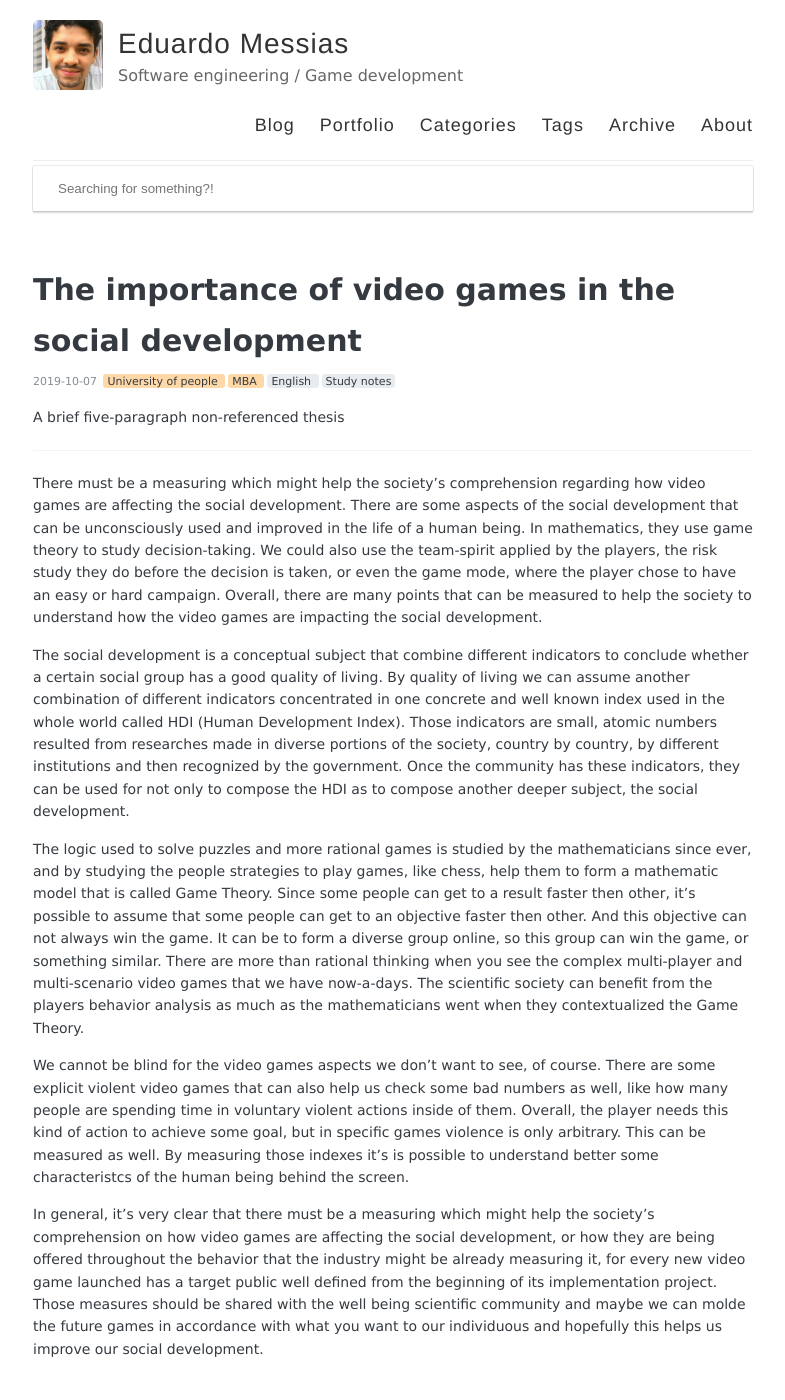
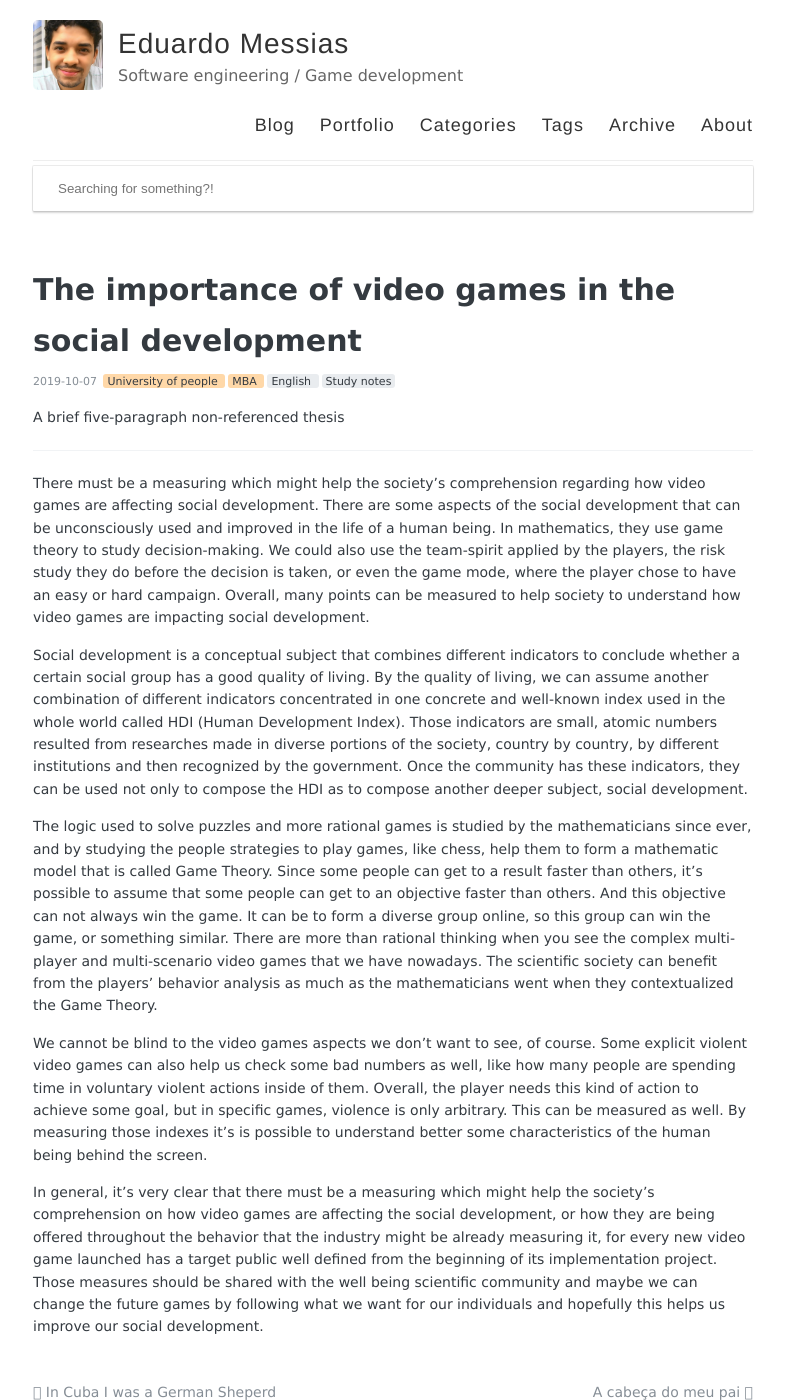
Before and after one commit to eduardomessias/eduardomessias.github.io, a Jekyll site: the page built from _posts/2019-10-07-mba-uopeople-the-importance-of-video-games-in-the-social-development.md, in a window 1280 px wide and 1400 px high. Shown: the whole window, without its empty margins (247-1032 px from the left). Built offline with Jekyll 4.4.1, drawn with Linux system fonts in a browser that asks for light colours.

Commit message:
Update 2019-10-07-mba-uopeople-the-importance-of-video-games-in-the-social-development.md

```diff
--- a/_posts/2019-10-07-mba-uopeople-the-importance-of-video-games-in-the-social-development.md
+++ b/_posts/2019-10-07-mba-uopeople-the-importance-of-video-games-in-the-social-development.md
@@ -13,12 +13,12 @@
 
 ---
 
-There must be a measuring which might help the society's comprehension regarding how video games are affecting the social development. There are some aspects of the social development that can be unconsciously used and improved in the life of a human being. In mathematics, they use game theory to study decision-taking. We could also use the team-spirit applied by the players, the risk study they do before the decision is taken, or even the game mode, where the player chose to have an easy or hard campaign. Overall, there are many points that can be measured to help the society to understand how the video games are impacting the social development.
+There must be a measuring which might help the society's comprehension regarding how video games are affecting social development. There are some aspects of the social development that can be unconsciously used and improved in the life of a human being. In mathematics, they use game theory to study decision-making. We could also use the team-spirit applied by the players, the risk study they do before the decision is taken, or even the game mode, where the player chose to have an easy or hard campaign. Overall, many points can be measured to help society to understand how video games are impacting social development.
 
-The social development is a conceptual subject that combine different indicators to conclude whether a certain social group  has a good quality of living. By quality of living we can assume another combination of different indicators concentrated in one concrete and well known index used in the whole world called HDI (Human Development Index). Those indicators are small, atomic numbers resulted from researches made in diverse portions of the society, country by country, by different institutions and then recognized by the government. Once the community has these indicators, they can be used for not only to compose the HDI as to compose another deeper subject, the social development.
+Social development is a conceptual subject that combines different indicators to conclude whether a certain social group has a good quality of living. By the quality of living, we can assume another combination of different indicators concentrated in one concrete and well-known index used in the whole world called HDI (Human Development Index). Those indicators are small, atomic numbers resulted from researches made in diverse portions of the society, country by country, by different institutions and then recognized by the government. Once the community has these indicators, they can be used not only to compose the HDI as to compose another deeper subject, social development.
 
-The logic used to solve puzzles and more rational games is studied by the mathematicians since ever, and by studying the people strategies to play games, like chess, help them to form a mathematic model that is called Game Theory. Since some people can get to a result faster then other, it's possible to assume that some people can get to an objective faster then other. And this objective can not always win the game. It can be to form a diverse group online, so this group can win the game, or something similar. There are more than rational thinking when you see the complex multi-player and multi-scenario video games that we have now-a-days. The scientific society can benefit from the players behavior analysis as much as the mathematicians went when they contextualized the Game Theory.
+The logic used to solve puzzles and more rational games is studied by the mathematicians since ever, and by studying the people strategies to play games, like chess, help them to form a mathematic model that is called Game Theory. Since some people can get to a result faster than others, it's possible to assume that some people can get to an objective faster than others. And this objective can not always win the game. It can be to form a diverse group online, so this group can win the game, or something similar. There are more than rational thinking when you see the complex multi-player and multi-scenario video games that we have nowadays. The scientific society can benefit from the players' behavior analysis as much as the mathematicians went when they contextualized the Game Theory.
 
-We cannot be blind for the video games aspects we don't want to see, of course. There are some explicit violent video games  that can also help us check some bad numbers as well, like how many people are spending time in voluntary violent actions inside of them. Overall, the player needs this kind of action to achieve some goal, but in specific games violence is only arbitrary. This can be measured as well. By measuring those indexes it's is possible to understand better some characteristcs of the human being behind the screen.
+We cannot be blind to the video games aspects we don't want to see, of course. Some explicit violent video games can also help us check some bad numbers as well, like how many people are spending time in voluntary violent actions inside of them. Overall, the player needs this kind of action to achieve some goal, but in specific games, violence is only arbitrary. This can be measured as well. By measuring those indexes it's is possible to understand better some characteristics of the human being behind the screen.
 
-In general, it's very clear that there must be a measuring which might help the society's comprehension on how video games are affecting the social development, or how they are being offered throughout the behavior that the industry might be already measuring it, for every new video game launched has a target public well defined from the beginning of its implementation project. Those measures should be shared with the well being scientific community and maybe we can molde the future games in accordance with what you want to our individuous and hopefully this helps us improve our social development.
+In general, it's very clear that there must be a measuring which might help the society's comprehension on how video games are affecting the social development, or how they are being offered throughout the behavior that the industry might be already measuring it, for every new video game launched has a target public well defined from the beginning of its implementation project. Those measures should be shared with the well being scientific community and maybe we can change the future games by following what we want for our individuals and hopefully this helps us improve our social development.
```
